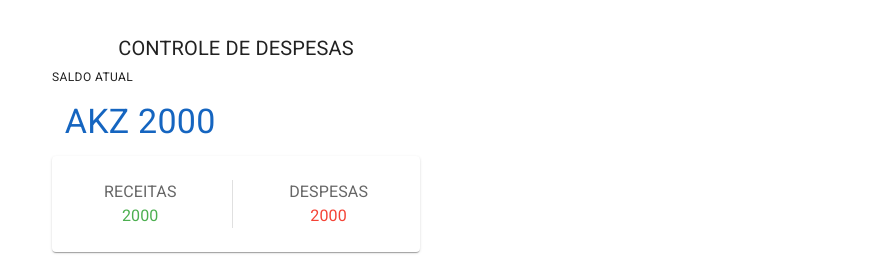
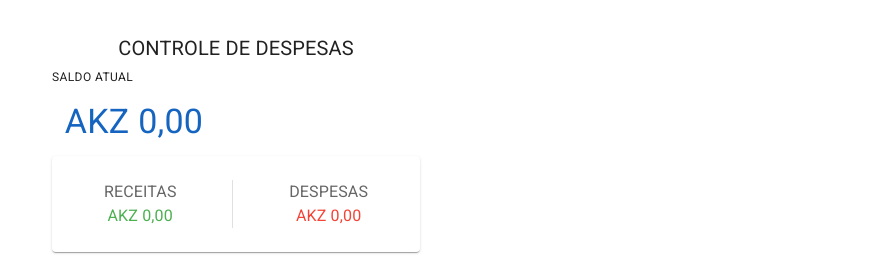
Before and after one commit to PascoalKahamba/financial-manager, a React (Vite) app: page / in a window 1280 px wide. Shown: the top 278 px of the page, without its empty margins (404-1280 px from the left). Built offline with nearby package versions, Linux system fonts and the light colour scheme.

Commit message:
I've created the functionality to calculate the company revenues company expenses and total balance

```diff
--- a/src/components/Home.tsx
+++ b/src/components/Home.tsx
@@ -9,7 +9,7 @@ import {
   Button,
 } from "@mui/material";
 import { green, red } from "@mui/material/colors";
-import { useState } from "react";
+import { useRef, useState, useEffect } from "react";
 import Link from "@mui/material/Link";
 import TextField from "@mui/material/TextField";
 import CustomizedSnackbars from "./CustomizedSnackbars";
@@ -23,7 +23,7 @@ type handleChangeProps =
 
 type addTransitionProps = React.FormEventHandler<HTMLFormElement> | undefined;
 
-interface TransitionCompanyProps {
+interface companyTransitionProps {
   product: string;
   price: number;
 }
@@ -36,13 +36,19 @@ function validateFieldNameProduct(nameProduct: string) {
 }
 
 function validateFieldPriceProduct(priceProduct: string | number) {
-  return priceProduct === "" && "Digite o valor do produto.";
+  return (
+    (priceProduct === "" && "Digite o valor do produto.") ||
+    (priceProduct === 0 && "O valor do produto deve ser diferente de 0.")
+  );
 }
 
 const Home = () => {
   const [form, setForm] = useState({ product: "", price: 0 });
-  const [transitionCompany, setTransitionCompany] = useState<
-    TransitionCompanyProps[]
+  const [companyRevenues, setCompanyRevenues] = useState(0);
+  const [companyExpenses, setCompanyExpenses] = useState(0);
+  const focusOnTheInput = useRef<HTMLInputElement>(null);
+  const [companyTransition, setcompanyTransition] = useState<
+    companyTransitionProps[]
   >([]);
   const {
     palette: {
@@ -61,6 +67,8 @@ const Home = () => {
   const nameProduct = validateFieldNameProduct(form.product);
   const priceProduct = validateFieldPriceProduct(form.price);
 
+  const totalBalance = companyRevenues - companyExpenses;
+
   const addTransition: addTransitionProps = (event) => {
     event.preventDefault();
     if (nameProduct) {
@@ -70,14 +78,20 @@ const Home = () => {
       setOpen(true);
       setFeedBack({ kind: "error", message: priceProduct });
     } else {
-      setTransitionCompany([
+      setcompanyTransition([
+        ...companyTransition,
         { product: form.product, price: +form.price },
-        ...transitionCompany,
       ]);
 
+      if (form.price > 0)
+        setCompanyRevenues(companyRevenues + Number(form.price));
+      else setCompanyExpenses(companyExpenses + Number(-form.price));
+
       setForm({ product: "", price: 0 });
+      focusOnTheInput.current?.focus();
     }
   };
+
   const CompanyBalance = styled(Paper)(({ theme }) => ({
     backgroundColor: theme.palette.mode === "dark" ? "#1A2027" : "#fff",
     ...theme.typography.body2,
@@ -95,7 +109,7 @@ const Home = () => {
         </Typography>
         <Typography variant="caption">SALDO ATUAL</Typography>
         <Typography variant="h4" sx={{ padding: ".8rem", color: dark }}>
-          AKZ 2000
+          AKZ {totalBalance < 0 ? -totalBalance : totalBalance},00
         </Typography>
 
         <Box sx={{ width: "100%" }}>
@@ -104,12 +118,16 @@ const Home = () => {
             <CompanyBalance>
               <Box component="div" sx={{ textAlign: "center" }}>
                 <Typography>RECEITAS</Typography>
-                <Typography sx={{ color: green[500] }}>2000</Typography>
+                <Typography sx={{ color: green[500] }}>
+                  AKZ {companyRevenues},00
+                </Typography>
               </Box>
               <Divider orientation="vertical" flexItem />
               <Box component="div" sx={{ textAlign: "center" }}>
                 <Typography>DESPESAS</Typography>
-                <Typography sx={{ color: red[500] }}>2000</Typography>
+                <Typography sx={{ color: red[500] }}>
+                  AKZ {companyExpenses},00
+                </Typography>
               </Box>{" "}
             </CompanyBalance>
           </Stack>
@@ -128,18 +146,22 @@ const Home = () => {
             sx={{ fontWeight: "bold" }}
           />
           <Stack spacing={1} sx={{ marginTop: "1rem" }}>
-            {transitionCompany.length === 0 ? (
+            {companyTransition.length === 0 ? (
               <Typography variant="body2" sx={{ textAlign: "center" }}>
                 Nenhuma transição adicionada
               </Typography>
             ) : (
-              transitionCompany.map(({ product, price }, index) => (
+              companyTransition.map(({ product, price }, index) => (
                 <Transition
                   key={index}
-                  sx={{ borderRight: `.5rem solid ${green[500]}` }}
+                  sx={{
+                    borderRight: `.5rem solid ${
+                      price >= 0 ? green[500] : red[500]
+                    }`,
+                  }}
                 >
-                  <Typography> {product}</Typography>
-                  <Typography>{price}</Typography>
+                  <Typography>{product} </Typography>
+                  <Typography>{price},00</Typography>
                 </Transition>
               ))
             )}
@@ -163,7 +185,8 @@ const Home = () => {
             >
               <TextField
                 value={form.product}
-                error={open && nameProduct}
+                inputRef={focusOnTheInput}
+                error={nameProduct && open}
                 onChange={handleChange}
                 id="product"
                 label="Nome"
@@ -175,7 +198,7 @@ const Home = () => {
               >
                 <TextField
                   value={form.price}
-                  error={open && priceProduct}
+                  error={priceProduct && open}
                   onChange={handleChange}
                   id="price"
                   type="number"
```
